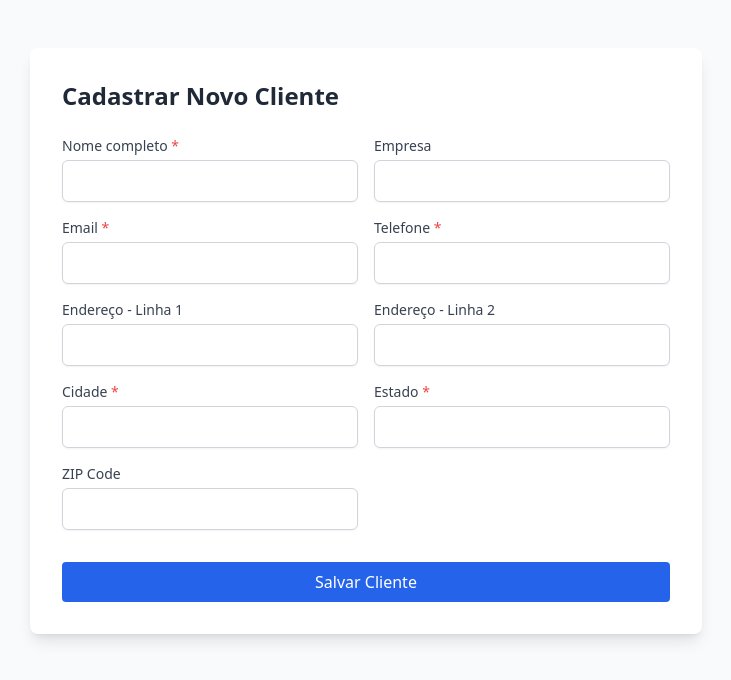
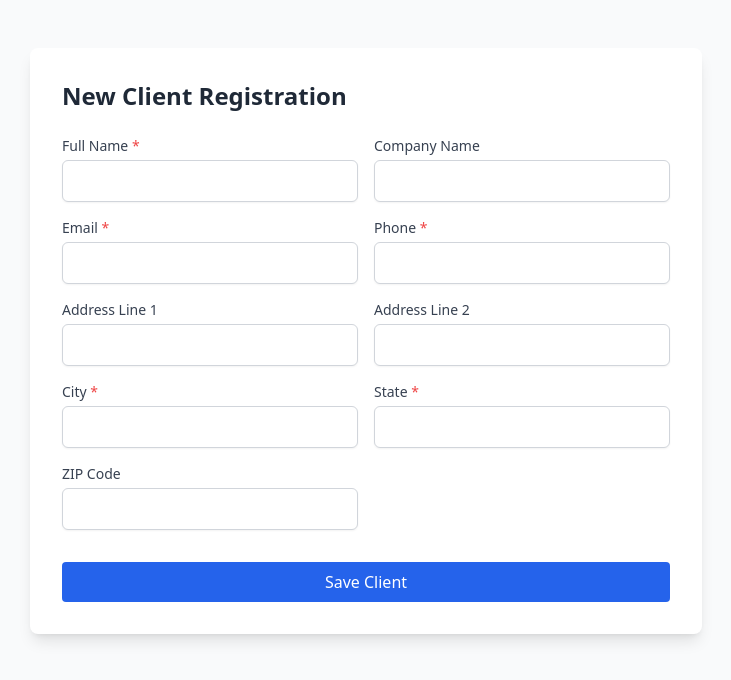
Before and after one commit to gracegrano/fence-frontend, a Next.js app: page /new-client in a window 1280 px wide. Shown: the top 680 px of the page, without its empty margins (274-1005 px from the left). Built offline with nearby package versions, Linux system fonts and the light colour scheme.

Commit message:
Update new-client.tsx

```diff
--- a/pages/new-client.tsx
+++ b/pages/new-client.tsx
@@ -44,22 +44,22 @@ export default function NewClient() {
         zip_code: ""
       });
     } else {
-      alert("Erro ao salvar cliente.");
+      alert("Error while saving client.");
     }
   };
 
   return (
     <div className="min-h-screen bg-gray-50 py-12 px-6 flex justify-center items-start">
       <div className="w-full max-w-2xl bg-white p-8 rounded-lg shadow-lg">
-        <h1 className="text-2xl font-bold mb-6 text-gray-800">Cadastrar Novo Cliente</h1>
+        <h1 className="text-2xl font-bold mb-6 text-gray-800">New Client Registration</h1>
         {submitted && (
           <div className="mb-4 text-green-600 font-semibold">
-            Cliente cadastrado com sucesso!
+            Client successfully created!
           </div>
         )}
         <form onSubmit={handleSubmit} className="grid grid-cols-1 sm:grid-cols-2 gap-4">
           <FormInput
-            label="Nome completo"
+            label="Full Name"
             id="name"
             name="name"
             type="text"
@@ -68,7 +68,7 @@ export default function NewClient() {
             required
           />
           <FormInput
-            label="Empresa"
+            label="Company Name"
             id="company_name"
             name="company_name"
             type="text"
@@ -85,7 +85,7 @@ export default function NewClient() {
             required
           />
           <FormInput
-            label="Telefone"
+            label="Phone"
             id="phone"
             name="phone"
             type="tel"
@@ -94,7 +94,7 @@ export default function NewClient() {
             required
           />
           <FormInput
-            label="Endereço - Linha 1"
+            label="Address Line 1"
             id="address_line1"
             name="address_line1"
             type="text"
@@ -102,7 +102,7 @@ export default function NewClient() {
             onChange={handleChange}
           />
           <FormInput
-            label="Endereço - Linha 2"
+            label="Address Line 2"
             id="address_line2"
             name="address_line2"
             type="text"
@@ -110,7 +110,7 @@ export default function NewClient() {
             onChange={handleChange}
           />
           <FormInput
-            label="Cidade"
+            label="City"
             id="city"
             name="city"
             type="text"
@@ -119,7 +119,7 @@ export default function NewClient() {
             required
           />
           <FormInput
-            label="Estado"
+            label="State"
             id="state"
             name="state"
             type="text"
@@ -141,7 +141,7 @@ export default function NewClient() {
               type="submit"
               className="w-full bg-blue-600 text-white py-2 px-4 rounded hover:bg-blue-700 transition"
             >
-              Salvar Cliente
+              Save Client
             </button>
           </div>
         </form>
```
